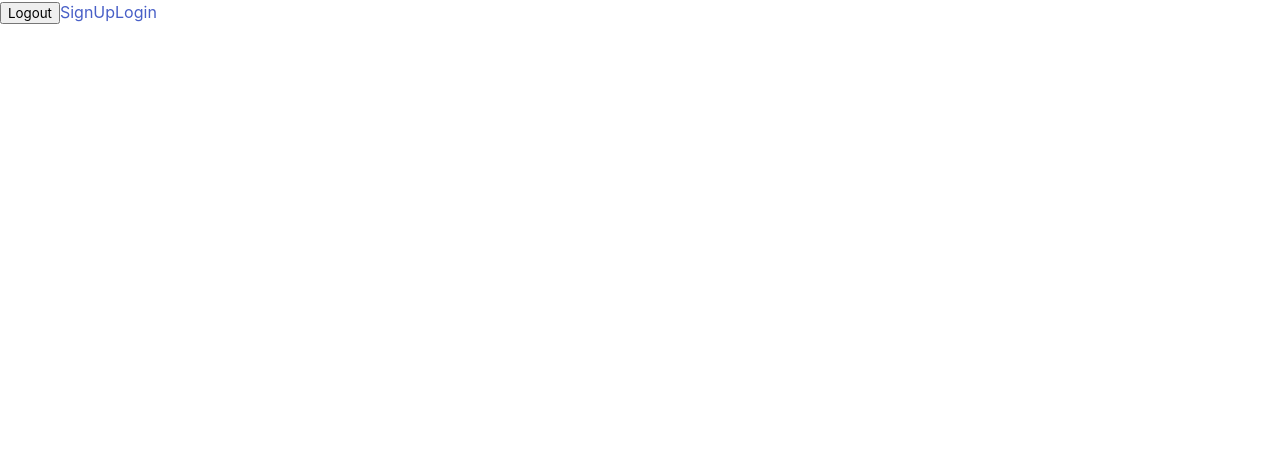
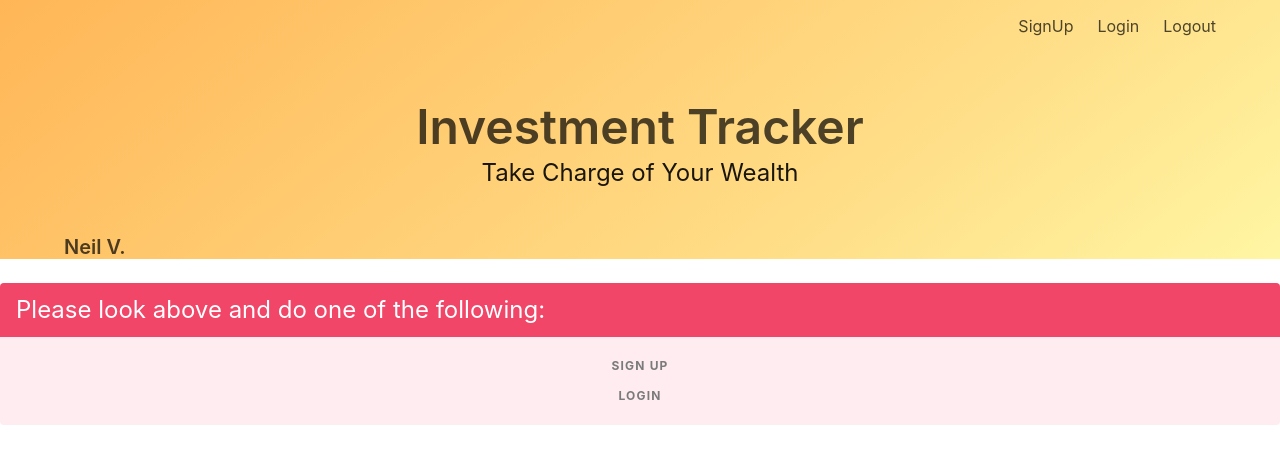
Before and after one commit to urbanvas/react-investment-tracker, a React (Create React App) app in the folder frontend/: page / in a window 1280 px wide. Shown: the top 464 px of the page. Built offline with nearby package versions, Linux system fonts and the light colour scheme; no server answers.

Commit message:
start of css

```diff
--- a/frontend/src/components/App.js
+++ b/frontend/src/components/App.js
@@ -1,13 +1,14 @@
 import React, { Fragment, Component } from 'react';
 import { connect } from 'react-redux';
 import { BrowserRouter as Router, Route, Redirect } from 'react-router-dom';
+import { currentUser } from '../actions/user/currentUser';
 import './App.scss';
 import Login from './Login';
 import SignUp from './SignUp';
 import Navbar from './Navbar';
-import { currentUser } from '../actions/user/currentUser';
 import Logout from './Logout';
 import Home from './Home';
+import Entry from './Entry';
 
 class App extends Component {
 	constructor(props) {
@@ -19,14 +20,17 @@ class App extends Component {
 	}
 
 	render() {
+		console.log(this.props);
 		return (
 			<Router>
 				<Fragment>
 					{!!this.props.user.id ? <Redirect to="/home" /> : <Redirect to="/" />}
-					<Logout />
 					<Navbar />
+					<br />
+					<Route exact path="/" component={Entry} />
 					<Route exact path="/signup" component={SignUp} />
 					<Route exact path="/login" component={Login} />
+					<Route exact path="/logout" component={Logout} />
 					<Route exact path="/home" component={Home} />
 				</Fragment>
 			</Router>
--- /dev/null
+++ b/frontend/src/components/Entry.js
@@ -0,0 +1,17 @@
+import React from 'react';
+
+const Entry = () => {
+	return (
+		<article className="message is-danger container is-fullhd">
+			<div className="message-header">
+				<h3 className="is-size-4">Please look above and do one of the following:</h3>
+			</div>
+			<div className="message-body has-text-centered">
+				<p className="menu-label has-text-weight-bold">Sign Up</p>
+				<p className="menu-label has-text-weight-bold">Login</p>
+			</div>
+		</article>
+	);
+};
+
+export default Entry;
--- a/frontend/src/components/Logout.js
+++ b/frontend/src/components/Logout.js
@@ -2,13 +2,17 @@ import React from 'react';
 import { logoutUser } from '../actions/user/logoutuser';
 import { connect } from 'react-redux';
 
-const Logout = ({ logoutUser, history }) => {
+const Logout = ({ logoutUser }) => {
 	const handleClick = (e) => {
 		e.preventDefault();
 		logoutUser();
 	};
 
-	return <button onClick={handleClick}>Logout</button>;
+	return (
+		<button className="button is-danger is-large" onClick={handleClick}>
+			Are you sure?
+		</button>
+	);
 };
 
 export default connect(null, { logoutUser })(Logout);
--- a/frontend/src/components/Navbar.js
+++ b/frontend/src/components/Navbar.js
@@ -1,16 +1,52 @@
-import React, { Fragment } from 'react';
+import React, { useState } from 'react';
 import { NavLink } from 'react-router-dom';
 
 const Navbar = () => {
+	const [ burgerClass, setBurgerClass ] = useState(false);
+	const handleClick = (e) => {
+		burgerClass ? setBurgerClass(false) : setBurgerClass(true);
+	};
 	return (
-		<Fragment>
-			<NavLink exact to="/signup" className="link">
-				SignUp
-			</NavLink>
-			<NavLink exact to="/login" className="link">
-				Login
-			</NavLink>
-		</Fragment>
+		<section className="hero is-warning is-bold">
+			<div className="hero-head">
+				<nav className="navbar">
+					<div className="container">
+						<div className="navbar-brand">
+							<span onClick={handleClick} className="navbar-burger burger" data-target="navbarMenuHeroA">
+								<span />
+								<span />
+								<span />
+							</span>
+						</div>
+						<div id="navbarMenuHeroA" className={burgerClass ? 'navbar-menu is-active' : 'navbar-menu'}>
+							<div className="navbar-end">
+								<NavLink exact to="/signup" className="navbar-item">
+									SignUp
+								</NavLink>
+								<NavLink exact to="/login" className="navbar-item">
+									Login
+								</NavLink>
+								<NavLink exact to="/logout" className="navbar-item">
+									Logout
+								</NavLink>
+							</div>
+						</div>
+					</div>
+				</nav>
+			</div>
+
+			<div className="hero-body">
+				<div className="container has-text-centered">
+					<p className="title is-1">Investment Tracker</p>
+					<p className="subtitle is-4">Take Charge of Your Wealth</p>
+				</div>
+			</div>
+			<div className="hero-foot">
+				<div className="container">
+					<p className="title is-5">Neil V.</p>
+				</div>
+			</div>
+		</section>
 	);
 };
 
```
Also changed, not shown: 1 other file (tests, documents, lock files or other folders).
